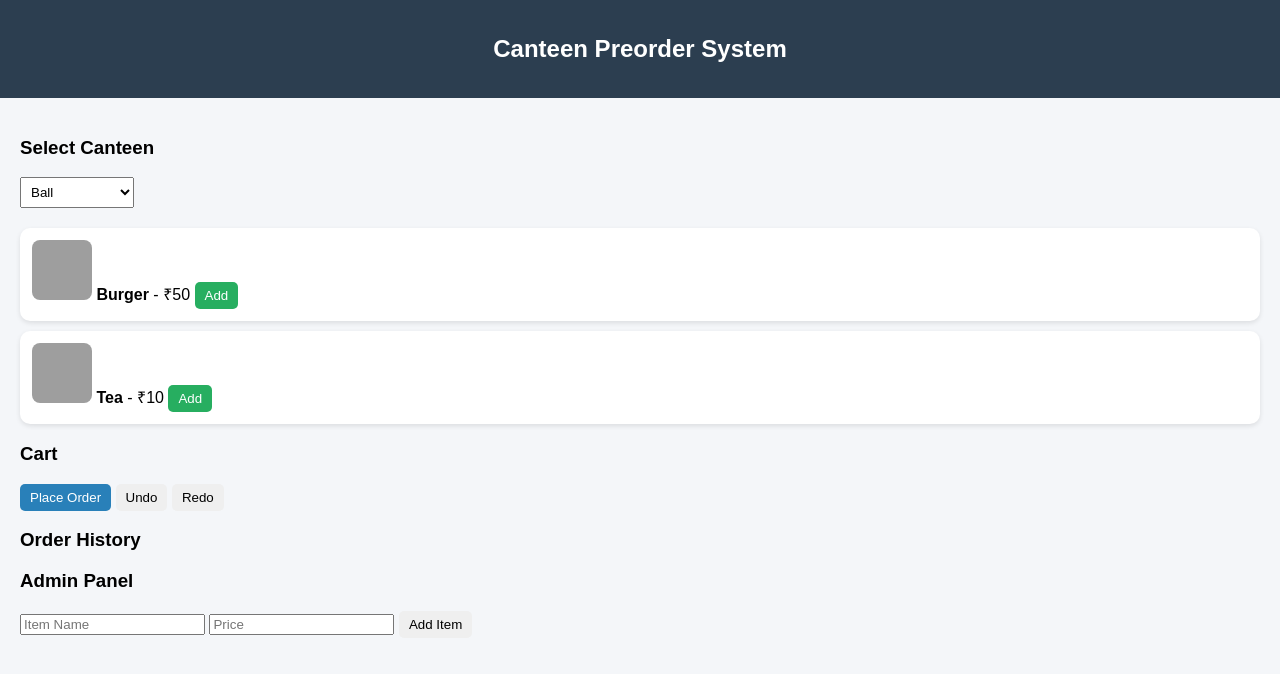
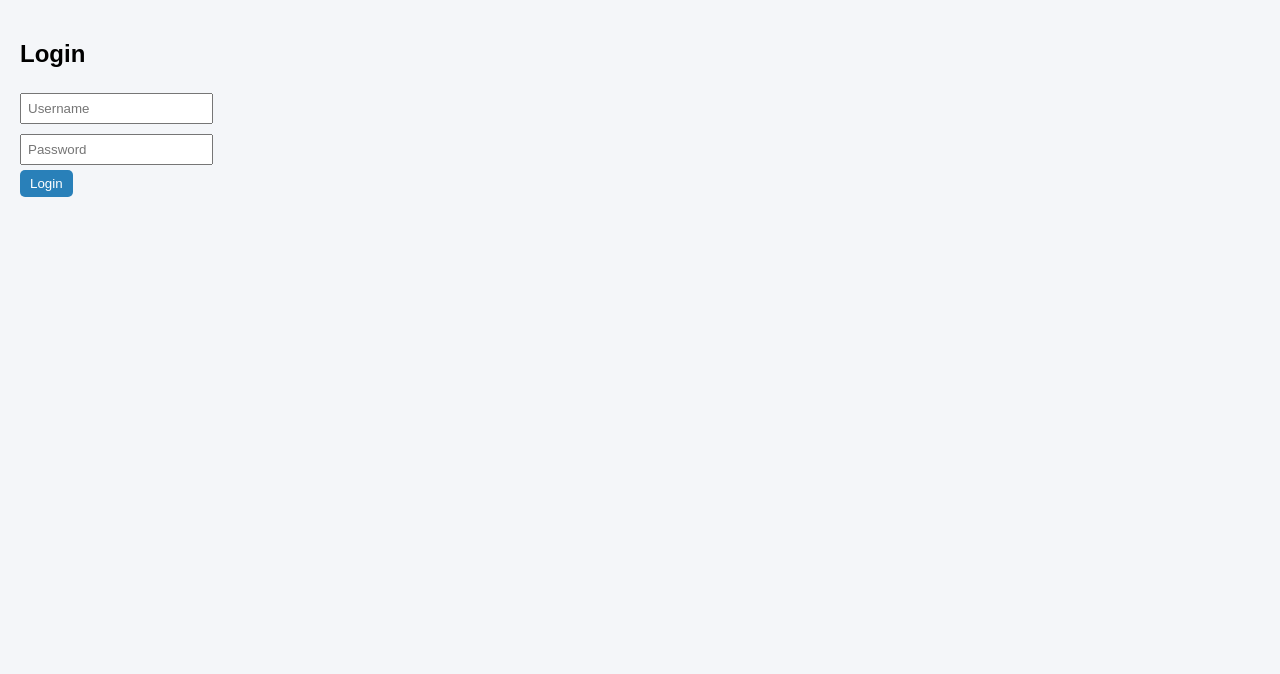
Before and after one commit to hemankumarpadyala-81/canteen-preorder, a plain HTML site: page index.html in a window 1280 px wide. Drawn offline with Linux system fonts and the light colour scheme; grey boxes are pictures that could not be loaded.

Commit message:
Update index.html

```diff
--- a/index.html
+++ b/index.html
@@ -3,7 +3,7 @@
 <head>
 <meta charset="UTF-8">
 <meta name="viewport" content="width=device-width, initial-scale=1.0">
-<title>Canteen Preorder System</title>
+<title>Canteen System</title>
 <style>
 body { font-family: Arial; margin:0; background:#f4f6f9; }
 header { background:#2c3e50; color:white; padding:15px; text-align:center; }
@@ -13,17 +13,28 @@ button { padding:6px 10px; border:none; border-radius:5px; cursor:pointer; }
 .add { background:#27ae60; color:white; }
 .remove { background:#e74c3c; color:white; }
 .primary { background:#2980b9; color:white; }
-select { padding:6px; margin-bottom:10px; }
+select, input { padding:6px; margin:5px 0; }
 img { width:60px; height:60px; object-fit:cover; border-radius:8px; }
+#app { display:none; }
 </style>
 </head>
 <body>
+
+<!-- LOGIN PAGE -->
+<div id="loginPage" class="container">
+<h2>Login</h2>
+<input type="text" id="username" placeholder="Username"><br>
+<input type="password" id="password" placeholder="Password"><br>
+<button class="primary" onclick="login()">Login</button>
+</div>
+
+<!-- MAIN APP -->
+<div id="app">
 <header>
 <h2>Canteen Preorder System</h2>
 </header>
 
 <div class="container">
-
 <h3>Select Canteen</h3>
 <select id="canteenSelect" onchange="switchCanteen()"></select>
 
@@ -42,28 +53,49 @@ img { width:60px; height:60px; object-fit:cover; border-radius:8px; }
 <input type="text" id="itemName" placeholder="Item Name">
 <input type="number" id="itemPrice" placeholder="Price">
 <button onclick="addItem()">Add Item</button>
-
+</div>
 </div>
 
 <script>
-// 5 Canteens
+
+// LOGIN FUNCTION
+function login(){
+ let u = document.getElementById("username").value;
+ let p = document.getElementById("password").value;
+ if(u === "admin" && p === "1234"){
+  document.getElementById("loginPage").style.display="none";
+  document.getElementById("app").style.display="block";
+ } else {
+  alert("Invalid login (use admin / 1234)");
+ }
+}
+
+// DATA WITH MORE ITEMS + REAL IMAGES
 let canteens = {
  "Ball": [
-  {name:"Burger", price:50, img:"https://picsum.photos/80?1"},
-  {name:"Tea", price:10, img:"https://picsum.photos/80?2"}
+  {name:"Burger", price:50, img:"https://images.unsplash.com/photo-1550547660-d9450f859349"},
+  {name:"French Fries", price:40, img:"https://images.unsplash.com/photo-1541592106381-b31e9677c0e5"},
+  {name:"Tea", price:10, img:"https://images.unsplash.com/photo-1511920170033-f8396924c348"}
  ],
  "Pencil": [
-  {name:"Pizza", price:120, img:"https://picsum.photos/80?3"},
-  {name:"Coffee", price:20, img:"https://picsum.photos/80?4"}
+  {name:"Pizza", price:120, img:"https://images.unsplash.com/photo-1548365328-5b849a1a0f7c"},
+  {name:"Coffee", price:20, img:"https://images.unsplash.com/photo-1509042239860-f550ce710b93"},
+  {name:"Sandwich", price:60, img:"https://images.unsplash.com/photo-1553909489-cd47e0ef937f"}
  ],
  "KC": [
-  {name:"Sandwich", price:40, img:"https://picsum.photos/80?5"}
+  {name:"Dosa", price:30, img:"https://images.unsplash.com/photo-1589308078059-be1415eab4c3"},
+  {name:"Idli", price:25, img:"https://images.unsplash.com/photo-1626777552726-4a6b54e7a7bb"},
+  {name:"Vada", price:20, img:"https://images.unsplash.com/photo-1604908177078-1c2d7c4f4f3a"}
  ],
  "3RD Campus": [
-  {name:"Noodles", price:60, img:"https://picsum.photos/80?6"}
+  {name:"Noodles", price:60, img:"https://images.unsplash.com/photo-1585032226651-759b368d7246"},
+  {name:"Manchurian", price:70, img:"https://images.unsplash.com/photo-1604908177522-429bc5a7c6c0"},
+  {name:"Fried Rice", price:80, img:"https://images.unsplash.com/photo-1604908177522-429bc5a7c6c0"}
  ],
  "Eat&Play": [
-  {name:"Fried Rice", price:70, img:"https://picsum.photos/80?7"}
+  {name:"Ice Cream", price:50, img:"https://images.unsplash.com/photo-1497034825429-c343d7c6a68f"},
+  {name:"Milkshake", price:70, img:"https://images.unsplash.com/photo-1572490122747-3968b75cc699"},
+  {name:"Cake", price:90, img:"https://images.unsplash.com/photo-1578985545062-69928b1d9587"}
  ]
 };
 
```
